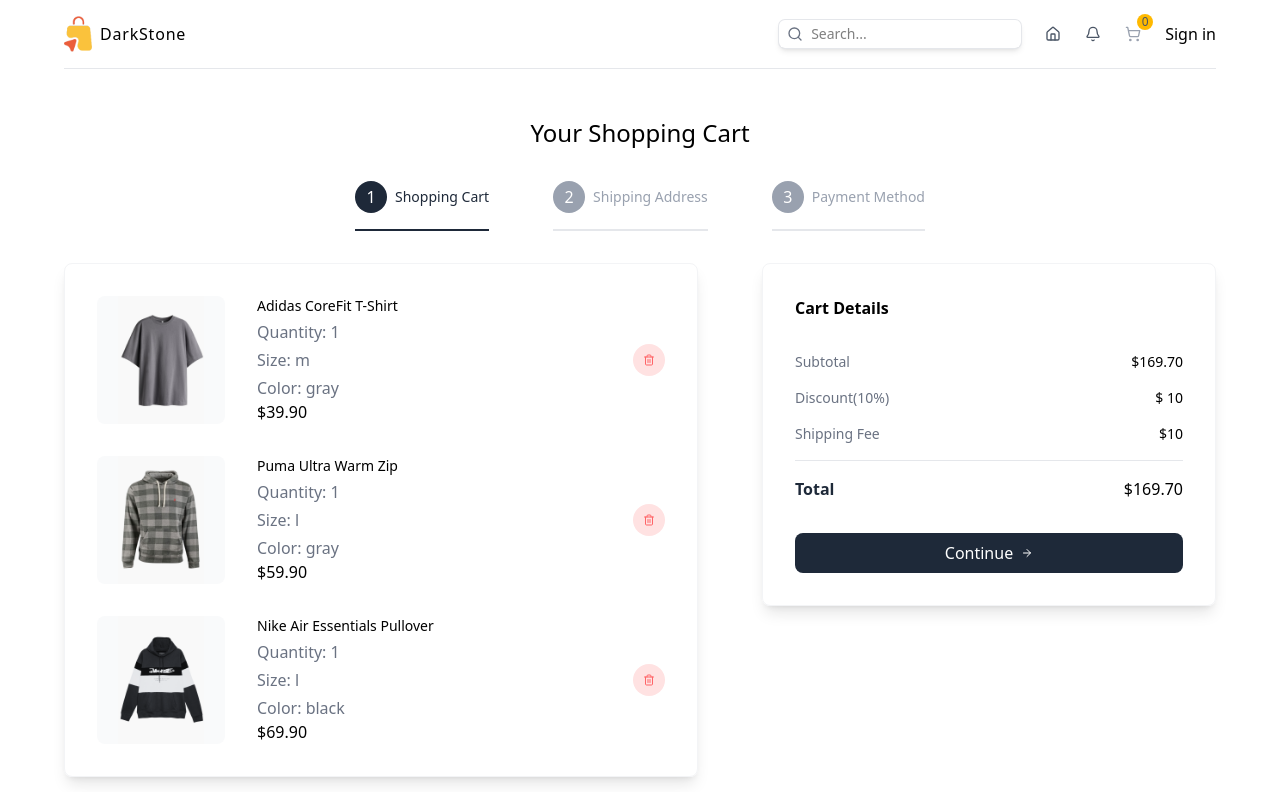
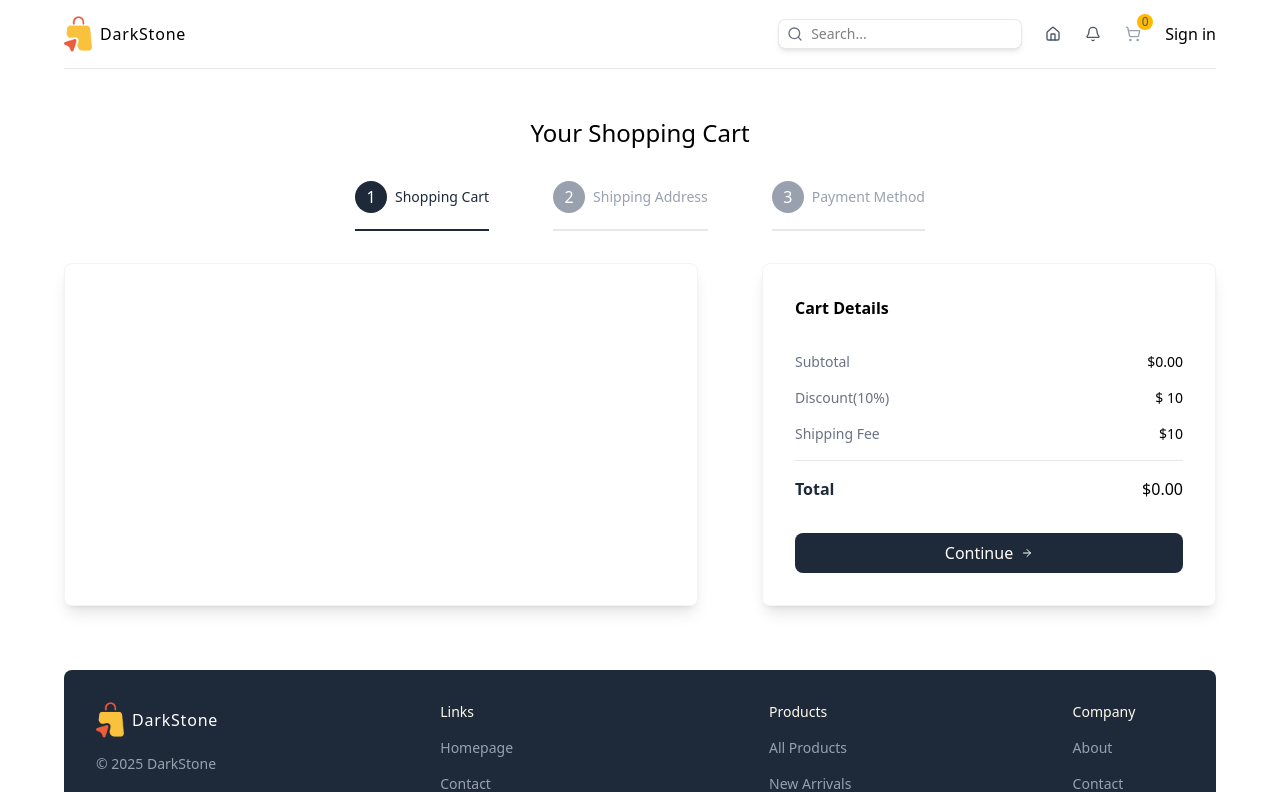
Before and after one commit to eyupkaratas/e-commerce-ui, a Next.js app in the folder client/: page /cart in a window 1280 px wide. Shown: the top 792 px of the page. Built offline with nearby package versions, Linux system fonts and the light colour scheme.

Commit message:
feat(cart): add persist middleware to cart store

```diff
--- a/client/package.json
+++ b/client/package.json
@@ -17,6 +17,7 @@
     "react": "19.1.0",
     "react-dom": "19.1.0",
     "react-hook-form": "^7.62.0",
+    "react-toastify": "^11.0.5",
     "tailwind-merge": "^3.3.1",
     "zod": "^4.1.3",
     "zustand": "^5.0.8"
--- a/client/src/app/cart/page.tsx
+++ b/client/src/app/cart/page.tsx
@@ -2,7 +2,8 @@
 
 import PaymentForm from "@/components/PaymentForm";
 import ShippingForm from "@/components/ShippingForm";
-import { CartItemsType, ShippingFormInputs } from "@/types";
+import useCartStore from "@/stores/cartstore";
+import { ShippingFormInputs } from "@/types";
 import { ArrowRight, Trash2 } from "lucide-react";
 import Image from "next/image";
 import { useRouter, useSearchParams } from "next/navigation";
@@ -23,7 +24,7 @@
   },
 ];
 //temp
-const cartItems: CartItemsType = [
+/* const cartItems: CartItemsType = [
   {
     id: 1,
     name: "Adidas CoreFit T-Shirt",
@@ -77,7 +78,7 @@
     selectedSize: "l",
     selectedColor: "black",
   },
-];
+]; */
 
 const CartPage = () => {
   const searchParams = useSearchParams();
@@ -87,6 +88,8 @@
   );
 
   const activeStep = parseInt(searchParams.get("step") || "1");
+
+  const { cart, removeFromCart } = useCartStore();
   return (
     <div className="flex flex-col gap-8 items-center justify-center mt-12">
       {/* TITLE */}
@@ -122,7 +125,7 @@
         {/* STEPS */}
         <div className="w-full lg:w-7/12 shadow-lg border-1 border-gray-100 p-8 rounded-lg flex flex-col gap-8">
           {activeStep === 1 ? (
-            cartItems.map((item) => (
+            cart.map((item) => (
               /* SINGLE CART ITEM */
               <div className="flex items-center justify-between" key={item.id}>
                 {/* IMAGE AND DETAILS */}
@@ -154,7 +157,10 @@
                   </div>
                 </div>
                 {/* DELETE BUTTON */}
-                <button className="w-8 h-8 rounded-full bg-red-100 hover:bg-red-200 transition-all duration-300 text-red-400 flex items-center justify-center cursor-pointer">
+                <button
+                  onClick={() => removeFromCart(item)}
+                  className="w-8 h-8 rounded-full bg-red-100 hover:bg-red-200 transition-all duration-300 text-red-400 flex items-center justify-center cursor-pointer"
+                >
                   <Trash2 className="w-3 h-3" />
                 </button>
               </div>
@@ -177,7 +183,7 @@
               <p className=" text-gray-500">Subtotal</p>
               <p className=" font-medium">
                 $
-                {cartItems
+                {cart
                   .reduce((acc, item) => acc + item.price * item.quantity, 0)
                   .toFixed(2)}
               </p>
@@ -195,7 +201,7 @@
               <p className=" text-gray-800 font-semibold">Total</p>
               <p className=" font-medium">
                 $
-                {cartItems
+                {cart
                   .reduce((acc, item) => acc + item.price * item.quantity, 0)
                   .toFixed(2)}
               </p>
--- a/client/src/app/layout.tsx
+++ b/client/src/app/layout.tsx
@@ -2,6 +2,7 @@
 import Navbar from "@/components/Navbar";
 import type { Metadata } from "next";
 import { Geist, Geist_Mono } from "next/font/google";
+import { ToastContainer } from "react-toastify";
 import "./globals.css";
 
 const geistSans = Geist({
@@ -34,6 +35,7 @@
           {children}
           <Footer />
         </div>
+        <ToastContainer position="bottom-right" />
       </body>
     </html>
   );
--- a/client/src/components/ProductCard.tsx
+++ b/client/src/components/ProductCard.tsx
@@ -1,16 +1,20 @@
 "use client";
 
+import useCartStore from "@/stores/cartstore";
 import { ProductType } from "@/types";
 import { ShoppingCart } from "lucide-react";
 import Image from "next/image";
 import Link from "next/link";
 import { useState } from "react";
+import { toast } from "react-toastify";
 
 const ProductCard = ({ product }: { product: ProductType }) => {
   const [productTypes, setProductTypes] = useState({
     size: product.sizes[0],
     color: product.colors[0],
   });
+
+  const { addToCart } = useCartStore();
 
   const handleProductType = ({
     type,
@@ -23,6 +27,16 @@
       ...prev,
       [type]: value,
     }));
+  };
+
+  const handleAddToCart = () => {
+    addToCart({
+      ...product,
+      quantity: 1,
+      selectedSize: productTypes.size,
+      selectedColor: productTypes.color,
+    });
+    toast.success("Product added to cart");
   };
   return (
     <div className="shadow-lg rounded-lg overflow-hidden ">
@@ -89,7 +103,10 @@
         {/* PRICE AND ADD TO CART BUTTON */}
         <div className="flex items-center justify-between">
           <p className="font-medium">${product.price.toFixed(2)}</p>
-          <button className="ring-1 ring-gray- shadow-lg rounded-md px-2 py-1 text-sm cursor-pointer hover:text-white hover:bg-black transition-all duration-300 flex items-center gap-2">
+          <button
+            onClick={handleAddToCart}
+            className="ring-1 ring-gray- shadow-lg rounded-md px-2 py-1 text-sm cursor-pointer hover:text-white hover:bg-black transition-all duration-300 flex items-center gap-2"
+          >
             <ShoppingCart className="w-4 h-4" />
             Add to Cart
           </button>
--- a/client/src/components/ShoppingCartIcon.tsx
+++ b/client/src/components/ShoppingCartIcon.tsx
@@ -1,9 +1,11 @@
 "use client";
 
+import useCartStore from "@/stores/cartstore";
 import { ShoppingCart } from "lucide-react";
 import Link from "next/link";
 
 const ShoppingCartIcon = () => {
+  const { cart } = useCartStore();
   return (
     <Link href={"/cart"} className="relative">
       <ShoppingCart className="w-4 h-4 text-gray-400" />
@@ -11,7 +13,7 @@
         className="absolute -top-3 -right-3 bg-amber-400 text-gray-600 rounded-full w-4 h-4 flex items-center justify-center text-xs font-medium
       "
       >
-        0
+        {cart.length}
       </span>
     </Link>
   );
--- a/client/src/stores/cartstore.ts
+++ b/client/src/stores/cartstore.ts
@@ -1,15 +1,24 @@
 import { CartStoreActionsType, CartStoreStateType } from "@/types";
 import { create } from "zustand";
+import { createJSONStorage, persist } from "zustand/middleware";
 
-const useCartStore = create<CartStoreStateType & CartStoreActionsType>(
+const useCartStore = create<CartStoreStateType & CartStoreActionsType>()(
+  persist(
     (set) => ({
       cart: [],
       addToCart: (product) =>
         set((state) => ({ cart: [...state.cart, product] })),
       removeFromCart: (product) =>
-      set((state) => ({ cart: state.cart.filter((p) => p.id !== product.id) })),
+        set((state) => ({
+          cart: state.cart.filter((p) => p.id !== product.id),
+        })),
       clearCart: () => set({ cart: [] }),
-  })
+    }),
+    {
+      name: "cart",
+      storage: createJSONStorage(() => localStorage),
+    }
+  )
 );
 
 export default useCartStore;
```
Also changed, not shown: 1 other file (tests, documents, lock files or other folders). Lines whose indentation alone changed are shown as unchanged.
